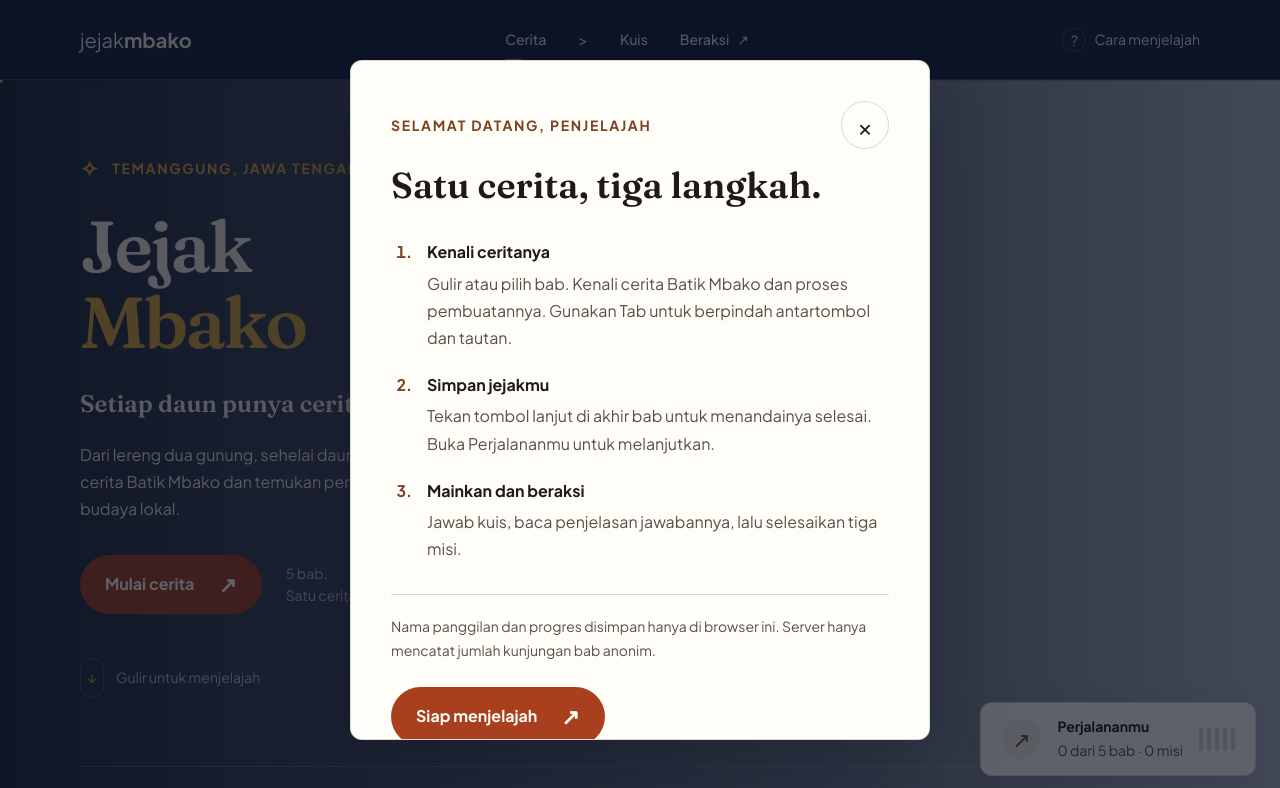
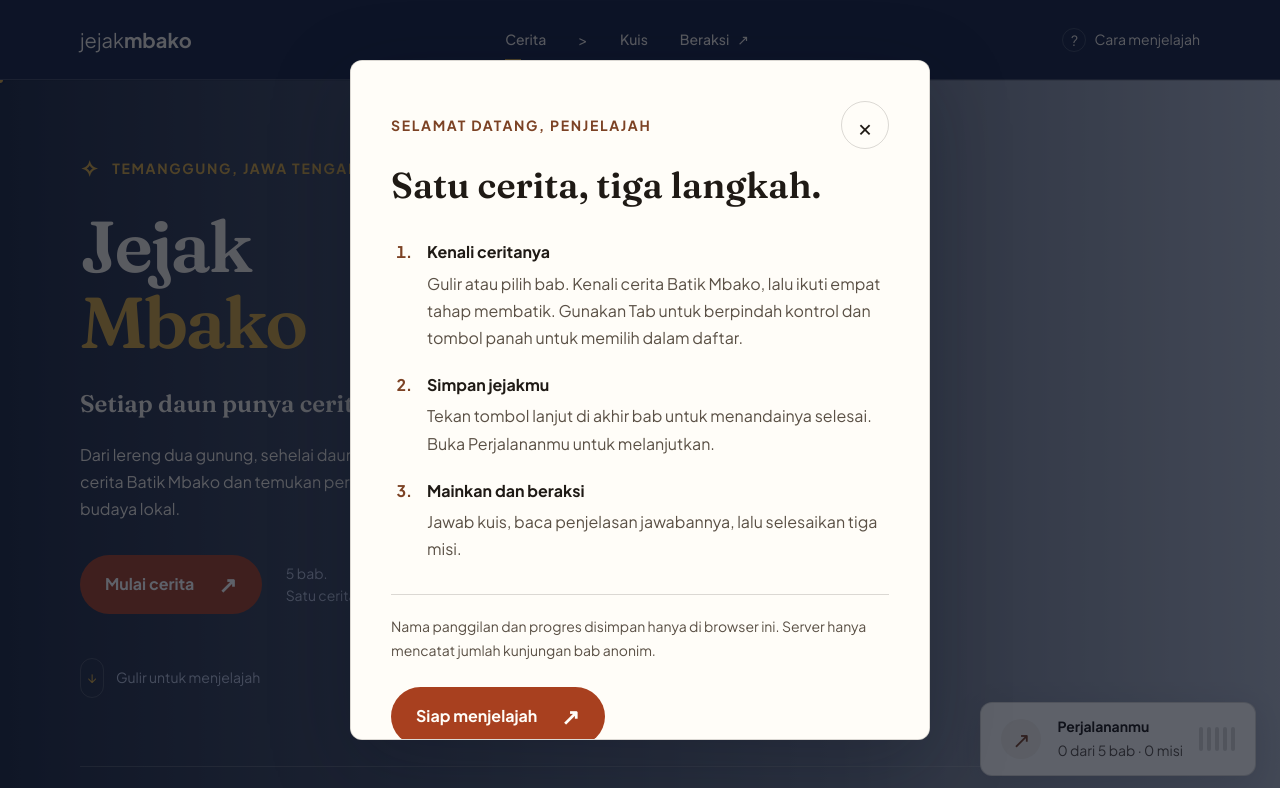
Before and after one commit to taawar/jm, a website with bundled scripts: page public/index.html in a window 1280 px wide. Both pictures are taken after a click on the button "Cara menjelajah". Shown: the top 788 px of the page. Built offline with nearby package versions, Linux system fonts and the light colour scheme; files whose address does not match are found by name.

Commit message:
fix bug story ilang

```diff
--- a/public/index.html
+++ b/public/index.html
@@ -109,11 +109,11 @@
               ><span class="hero-note"
                 >5 bab.<br />Satu cerita yang tumbuh.</span
               >
-            </div>
-            <a class="scroll-cue" href="#cerita"
+            </div>            <a class="scroll-cue" href="#cerita"
               ><span class="scroll-icon" aria-hidden="true">↓</span> Gulir untuk
               menjelajah</a
             >
+
           </div>
           <figure class="hero-figure">
             <div class="landscape-wrap" id="hero-art">
@@ -214,7 +214,6 @@
             >
           </div>
         </section>
-
 <section
           class="quiz-section"
           id="kuis"
@@ -323,8 +322,9 @@
         <li>
           <strong>Kenali ceritanya</strong>
           <p>
-            Gulir atau pilih bab. Kenali cerita Batik Mbako dan proses pembuatannya. Gunakan Tab
-            untuk berpindah antartombol dan tautan.
+            Gulir atau pilih bab. Kenali cerita Batik Mbako, lalu ikuti
+            empat tahap membatik. Gunakan Tab untuk berpindah kontrol dan tombol
+            panah untuk memilih dalam daftar.
           </p>
         </li>
         <li>
--- a/server.js
+++ b/server.js
@@ -299,3 +299,4 @@ if (
     });
   }
 }
+export default app;
```
